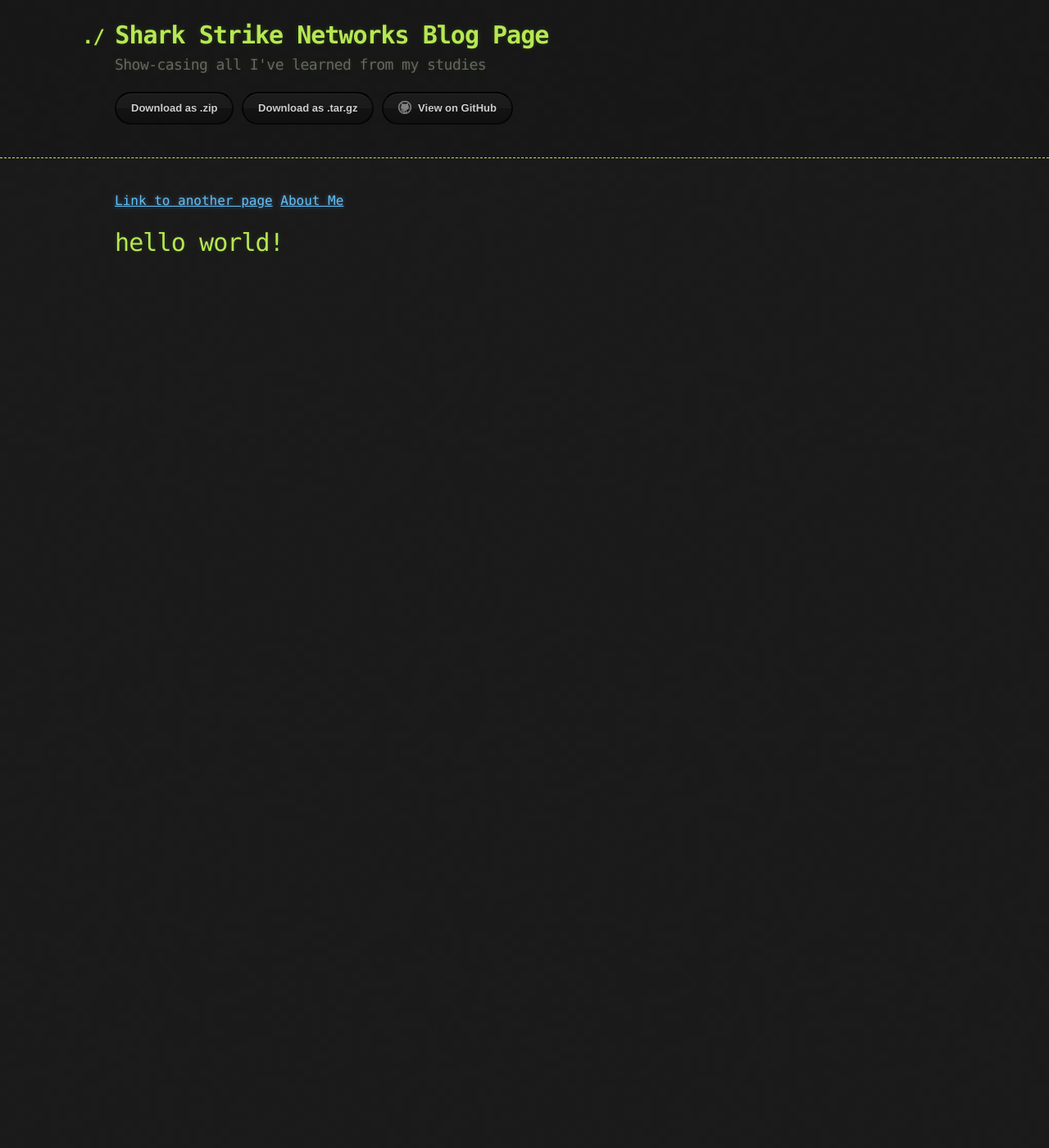
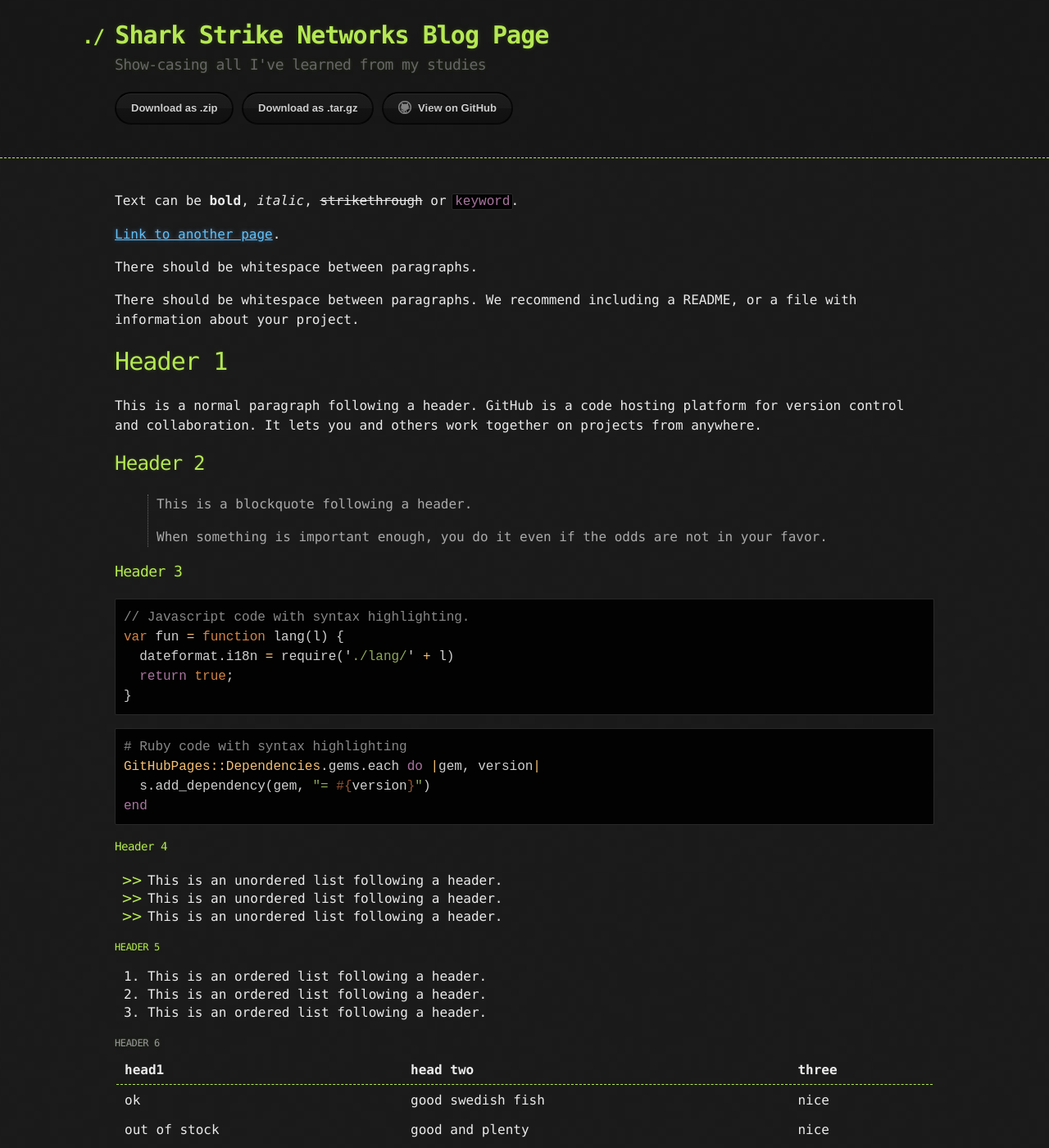
Before and after one commit to k-connolly/Shark-Strike-Networks, a Jekyll site: the page built from index.md, in a window 1280 px wide and 1400 px high. Shown: the whole window at 82% size. Built offline with Jekyll 4.4.1, drawn with Linux system fonts in a browser that asks for light colours; some of the changed text lies outside the part shown.

Commit message:
updating index

````diff
--- a/index.md
+++ b/index.md
@@ -1,9 +1,123 @@
 ---
 layout: default
-title: Home
 ---
 
-[Link to another page](./test.md)
-[About Me](./about.md)
+Text can be **bold**, _italic_, ~~strikethrough~~ or `keyword`.
 
-<h1>{{ "Hello World!" | downcase }}</h1>
+[Link to another page](./another-page.html).
+
+There should be whitespace between paragraphs.
+
+There should be whitespace between paragraphs. We recommend including a README, or a file with information about your project.
+
+# Header 1
+
+This is a normal paragraph following a header. GitHub is a code hosting platform for version control and collaboration. It lets you and others work together on projects from anywhere.
+
+## Header 2
+
+> This is a blockquote following a header.
+>
+> When something is important enough, you do it even if the odds are not in your favor.
+
+### Header 3
+
+```js
+// Javascript code with syntax highlighting.
+var fun = function lang(l) {
+  dateformat.i18n = require('./lang/' + l)
+  return true;
+}
+```
+
+```ruby
+# Ruby code with syntax highlighting
+GitHubPages::Dependencies.gems.each do |gem, version|
+  s.add_dependency(gem, "= #{version}")
+end
+```
+
+#### Header 4
+
+*   This is an unordered list following a header.
+*   This is an unordered list following a header.
+*   This is an unordered list following a header.
+
+##### Header 5
+
+1.  This is an ordered list following a header.
+2.  This is an ordered list following a header.
+3.  This is an ordered list following a header.
+
+###### Header 6
+
+| head1        | head two          | three |
+|:-------------|:------------------|:------|
+| ok           | good swedish fish | nice  |
+| out of stock | good and plenty   | nice  |
+| ok           | good `oreos`      | hmm   |
+| ok           | good `zoute` drop | yumm  |
+
+### There's a horizontal rule below this.
+
+* * *
+
+### Here is an unordered list:
+
+*   Item foo
+*   Item bar
+*   Item baz
+*   Item zip
+
+### And an ordered list:
+
+1.  Item one
+1.  Item two
+1.  Item three
+1.  Item four
+
+### And a nested list:
+
+- level 1 item
+  - level 2 item
+  - level 2 item
+    - level 3 item
+    - level 3 item
+- level 1 item
+  - level 2 item
+  - level 2 item
+  - level 2 item
+- level 1 item
+  - level 2 item
+  - level 2 item
+- level 1 item
+
+### Small image
+
+![Octocat](https://github.githubassets.com/images/icons/emoji/octocat.png)
+
+### Large image
+
+![Branching](https://guides.github.com/activities/hello-world/branching.png)
+
+
+### Definition lists can be used with HTML syntax.
+
+<dl>
+<dt>Name</dt>
+<dd>Godzilla</dd>
+<dt>Born</dt>
+<dd>1952</dd>
+<dt>Birthplace</dt>
+<dd>Japan</dd>
+<dt>Color</dt>
+<dd>Green</dd>
+</dl>
+
+```
+Long, single-line code blocks should not wrap. They should horizontally scroll if they are too long. This line should be long enough to demonstrate this.
+```
+
+```
+The final element.
+```
````
